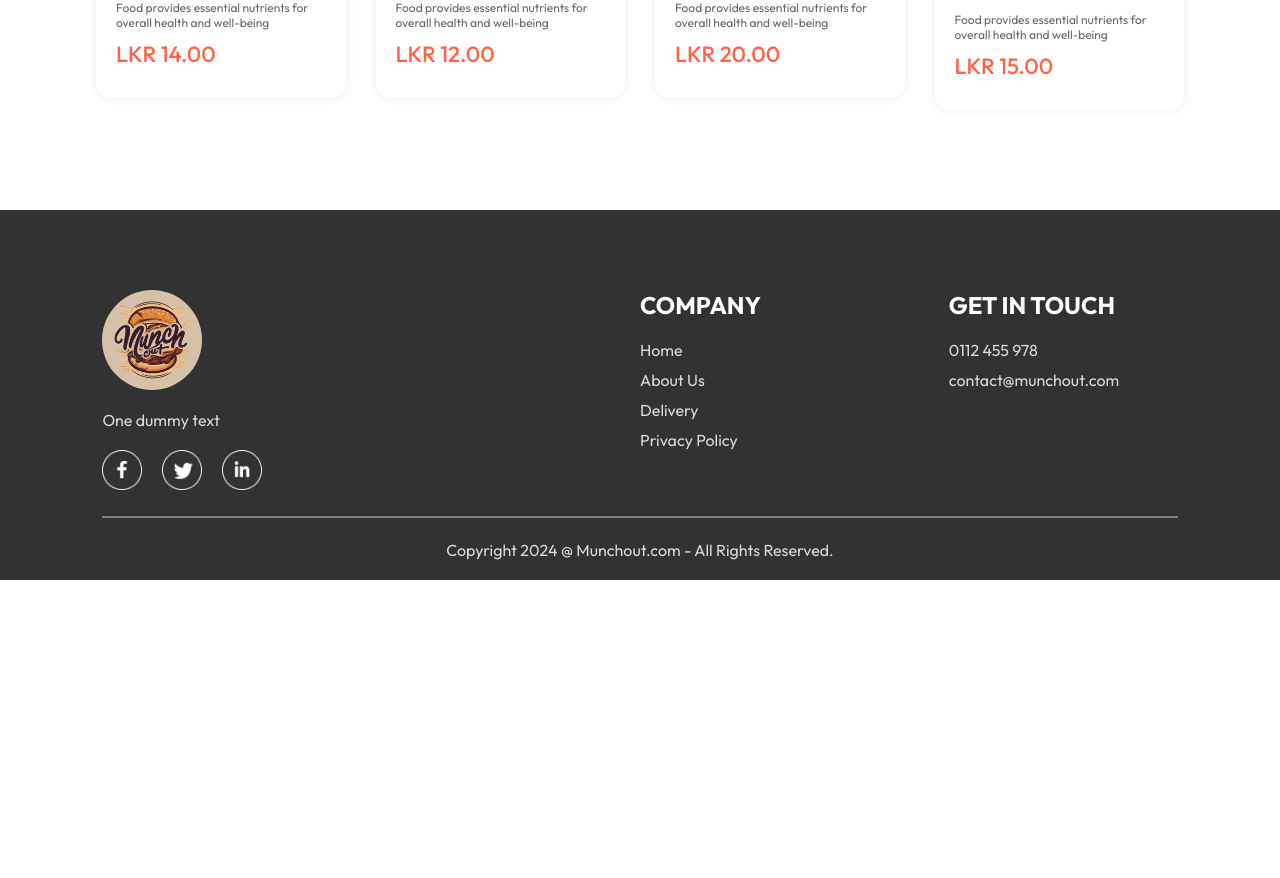
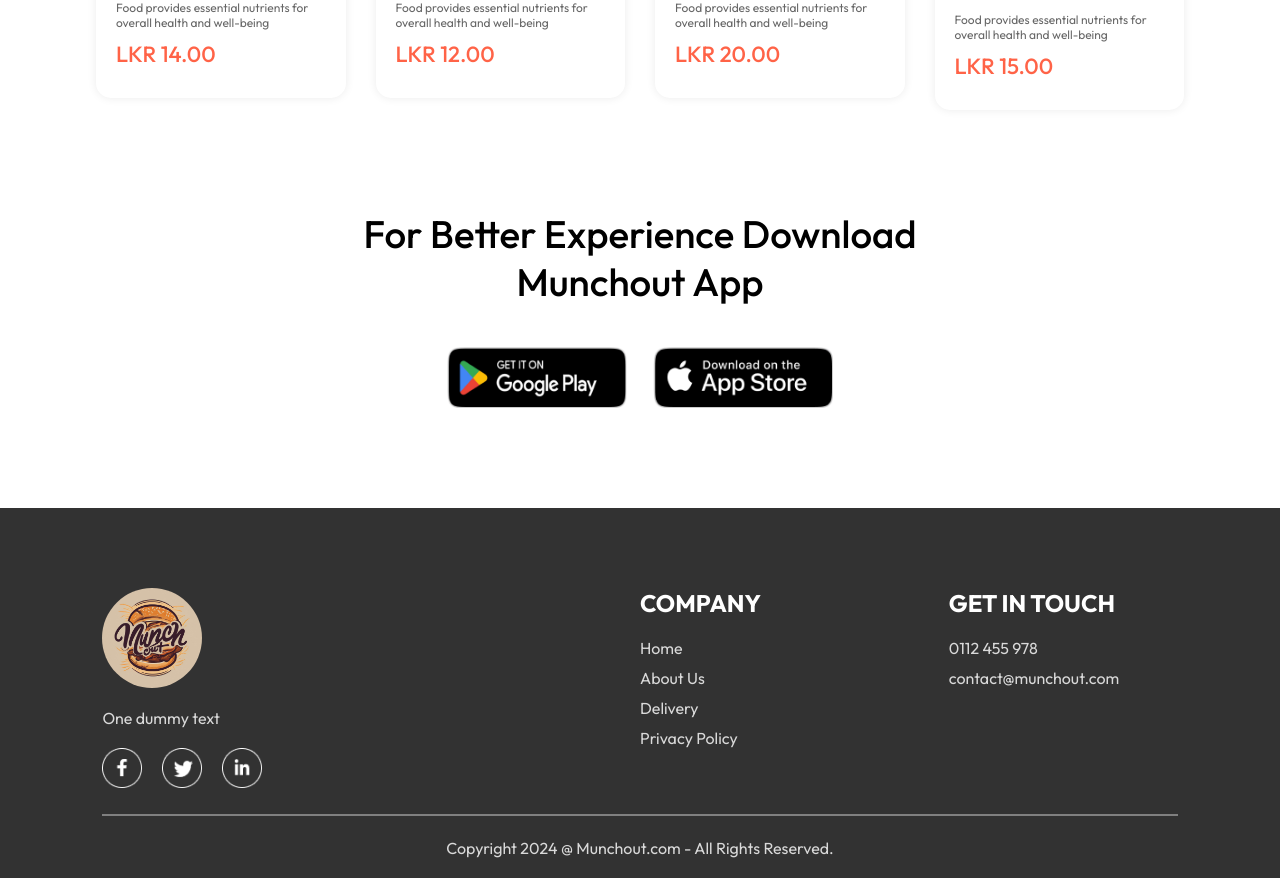
Before and after one commit to GeethakaSankalpa/Munch-Out, a React (Vite) app in the folder frontend/: page / in a window 1280 px wide. Shown: the part 4239-5117 px from the top of the page. Before the commit the page ends 4819 px from the top, so only its background shows below. Built offline with nearby package versions, Linux system fonts and the light colour scheme.

Commit message:
Updated app download component styles

```diff
--- a/frontend/src/components/AppDownload/AppDownload.css
+++ b/frontend/src/components/AppDownload/AppDownload.css
@@ -0,0 +1,25 @@
+.app-download{
+    margin: auto auto;
+    margin-top: 100px;
+    font-size: max(3vw, 20px);
+    text-align: center;
+    font-weight: 500;
+}
+
+.app-download-platforms{
+    display: flex;
+    justify-content: center;
+    gap: max(2vw, 10px);
+    margin-top: 40px;
+}
+
+.app-download-platforms img{
+    width: max(30vw, 120px);
+    max-width: 180px;
+    transition: 0.5s;
+    cursor: pointer;
+}
+
+.app-download-platforms img:hover{
+    transform: scale(1.05);
+}
--- a/frontend/src/components/AppDownload/AppDownload.jsx
+++ b/frontend/src/components/AppDownload/AppDownload.jsx
@@ -1,10 +1,15 @@
 import React from 'react'
 import './AppDownload.css'
+import {assets} from '../../assets/assets'
 
 const AppDownload = () => {
   return (
-    <div>
-
+    <div className='app-download' id='app-download'>
+        <p> For Better Experience Download <br/> Munchout App</p>
+        <div className="app-download-platforms">
+            <img src={assets.play_store} alt='' />
+            <img src={assets.app_store} alt='' />
+        </div>
     </div>
   )
 }
```
